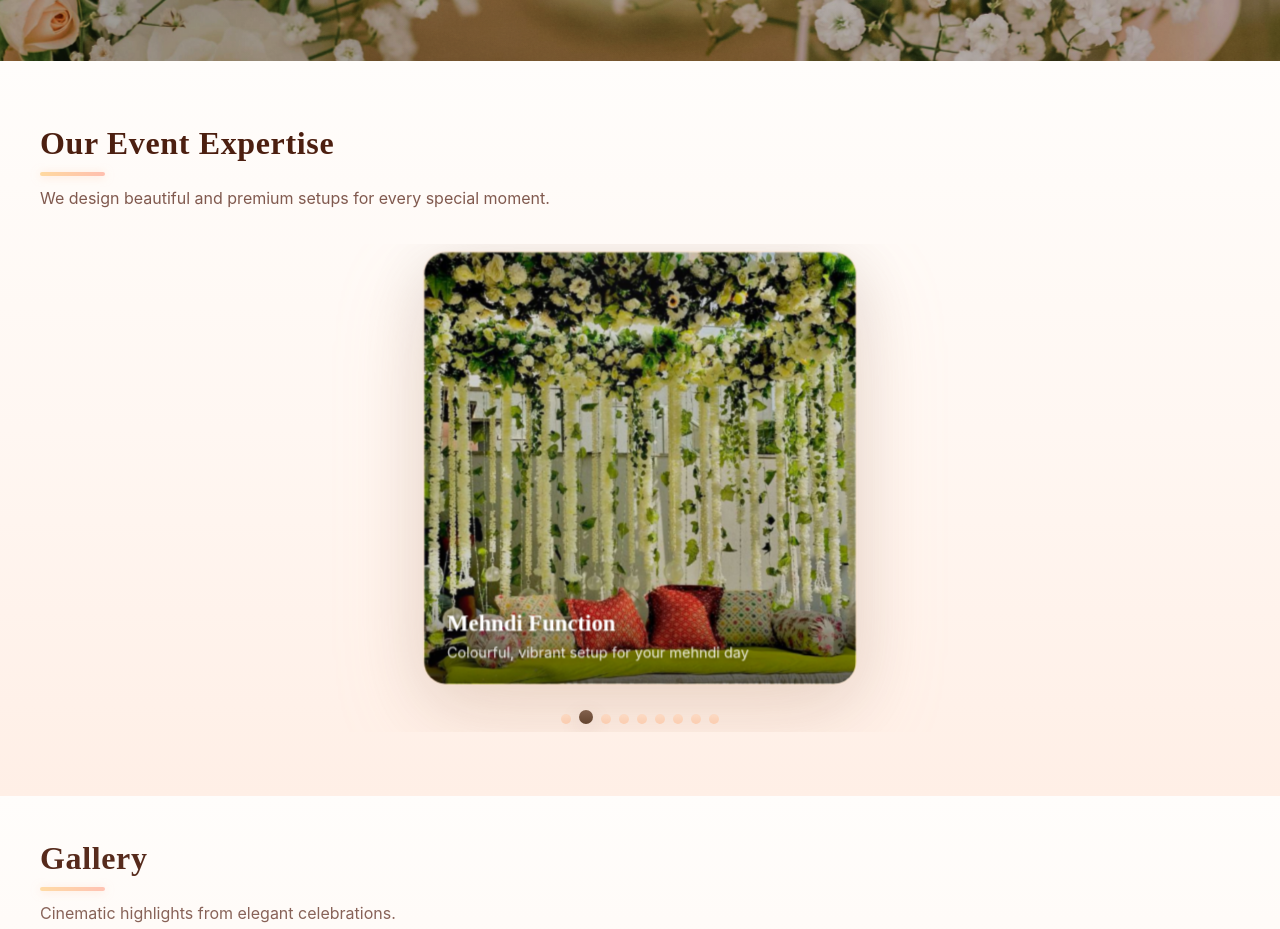
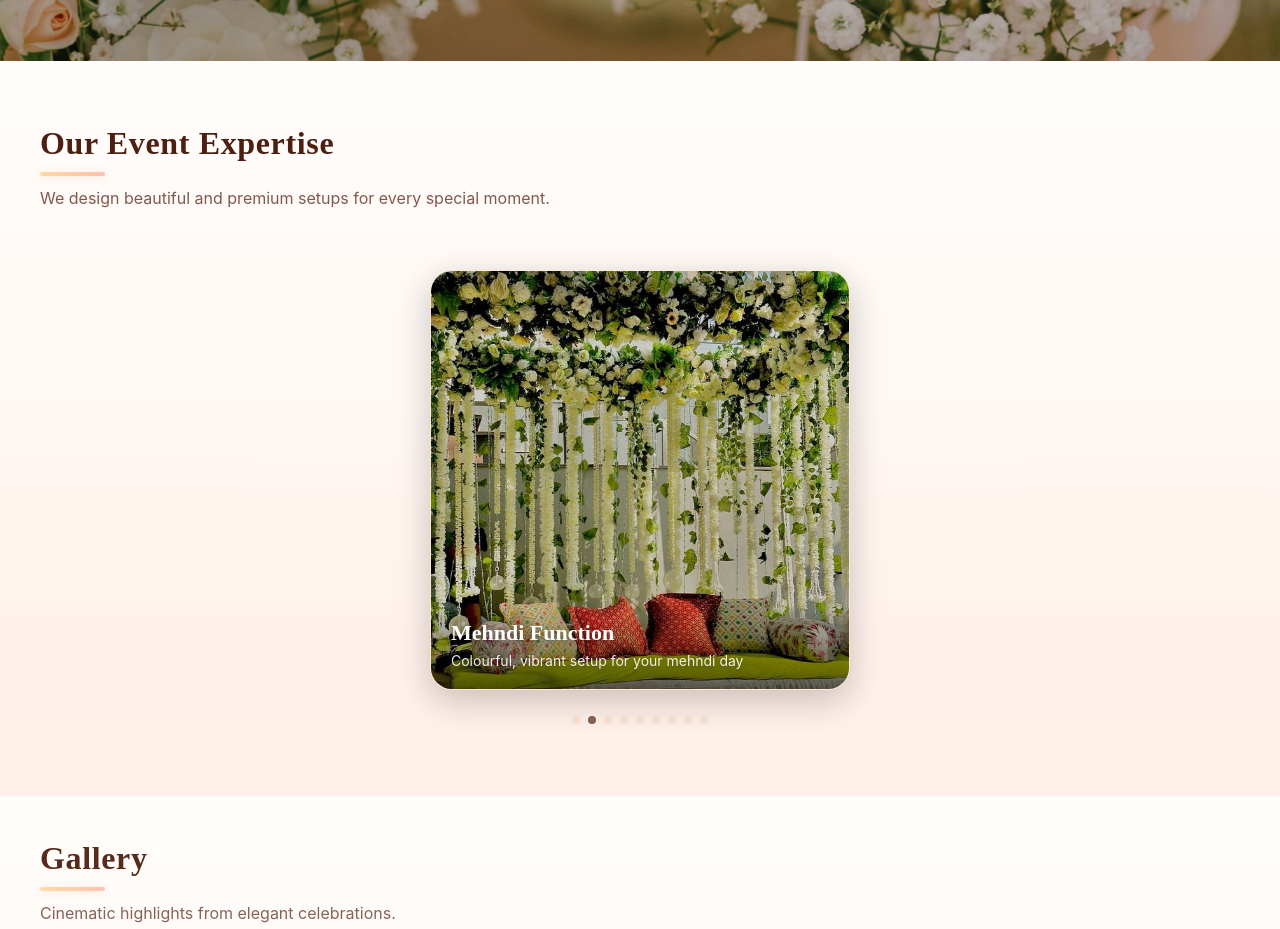
Before and after one commit to HemantSonare/DivineEventsApp, a Next.js app: page / in a window 1280 px wide. Shown: the part 700-1629 px from the top of the page. Built offline with nearby package versions, Linux system fonts and the light colour scheme.

Commit message:
Update globals.css

```diff
--- a/styles/globals.css
+++ b/styles/globals.css
@@ -1019,172 +1019,3 @@ background: linear-gradient(
 .swiper-pagination-bullets {
   transform: translateY(20px); /* safe push */
 }
-
-
-/* ================= LUXURY EVENT CARD ANIMATION (ADD-ON) ================= */
-
-/* Respect user preference for reduced motion */
-@media (prefers-reduced-motion: reduce) {
-  .event-swipe-card,
-  .swiper-slide-active .event-swipe-card,
-  .event-swipe-card::after {
-    animation: none !important;
-    transition: none !important;
-  }
-}
-
-/* subtle base polish for all cards */
-.event-swipe-card {
-  will-change: transform, box-shadow, filter;
-  transform-origin: center center;
-  transition: transform 450ms cubic-bezier(.2,.9,.2,1), box-shadow 400ms ease, filter 450ms ease;
-  border-radius: 22px;
-  /* make sure shine pseudo-element sits above the background but below overlay */
-  position: relative;
-  z-index: 0;
-  overflow: hidden;
-}
-
-/* Ambient warm glow (rest state) */
-.event-swipe-card {
-  box-shadow:
-    0 10px 30px rgba(255, 210, 180, 0.12),
-    0 6px 18px rgba(255, 180, 140, 0.08),
-    inset 0 1px 0 rgba(255,255,255,0.02);
-  filter: saturate(1.02) contrast(1.01);
-}
-
-/* Micro floating motion when hovered (desktop) */
-@media (hover:hover) {
-  .event-swipe-card:hover {
-    transform: translateY(-10px) scale(1.016) rotateZ(-0.3deg);
-    box-shadow:
-      0 26px 68px rgba(255, 200, 160, 0.22),
-      0 10px 30px rgba(255, 170, 120, 0.14);
-    filter: saturate(1.06) contrast(1.03);
-  }
-}
-
-/* Active (visible) slide — luxury stage */
-.swiper-slide-active .event-swipe-card {
-  transform: translateY(-8px) translateZ(0) scale(1.03);
-  z-index: 6; /* bring forward */
-  box-shadow:
-    0 28px 80px rgba(255, 200, 160, 0.28),
-    0 12px 32px rgba(255, 170, 120, 0.18),
-    inset 0 1px 0 rgba(255,255,255,0.04);
-  filter: drop-shadow(0 10px 30px rgba(0,0,0,0.12)) saturate(1.06);
-  transition: transform 700ms cubic-bezier(.2,.9,.2,1), box-shadow 700ms cubic-bezier(.2,.9,.2,1), filter 700ms ease;
-}
-
-/* Soft continuous float for active slide (slow, premium) */
-@keyframes luxuryFloat {
-  0%   { transform: translateY(-8px) translateZ(0) scale(1.03); }
-  50%  { transform: translateY(-12px) translateZ(0) scale(1.032); }
-  100% { transform: translateY(-8px) translateZ(0) scale(1.03); }
-}
-.swiper-slide-active .event-swipe-card {
-  animation: luxuryFloat 9s ease-in-out infinite both;
-}
-
-/* Chrome / Rose-gold Shimmer Sweep (pseudo element) */
-.event-swipe-card::after{
-  content: "";
-  position: absolute;
-  left: -40%;
-  top: -40%;
-  width: 60%;
-  height: 180%;
-  transform: rotate(18deg);
-  pointer-events: none;
-  mix-blend-mode: screen;
-  opacity: 0;
-  background: linear-gradient(
-    90deg,
-    rgba(255,255,255,0) 0%,
-    rgba(255,255,255,0.30) 30%,
-    rgba(255,236,220,0.28) 45%,
-    rgba(255,255,255,0.20) 52%,
-    rgba(255,255,255,0) 90%
-  );
-  filter: blur(14px) saturate(120%);
-  transition: opacity 750ms ease, left 1200ms ease;
-}
-
-/* Trigger a gentle shimmer on hover and periodically when active */
-@media (hover:hover) {
-  .event-swipe-card:hover::after {
-    left: 120%;
-    opacity: 0.14;
-  }
-}
-
-/* Periodic, subtle sweep only for active card (not too often) */
-@keyframes shimmerSweep {
-  0%   { left: -60%; opacity: 0; }
-  18%  { opacity: 0.10; }
-  50%  { left: 120%; opacity: 0.16; }
-  90%  { opacity: 0.04; }
-  100% { left: 140%; opacity: 0; }
-}
-.swiper-slide-active .event-swipe-card::after {
-  animation: shimmerSweep 12s ease-in-out infinite 1.6s;
-}
-
-/* Subtle inner bevel/shine at top edge (luxury bezel) */
-.event-swipe-card::before {
-  content: "";
-  position: absolute;
-  inset: 0;
-  pointer-events: none;
-  border-radius: inherit;
-  background: linear-gradient(180deg, rgba(255,255,255,0.04), rgba(255,255,255,0));
-  mix-blend-mode: overlay;
-  z-index: 2;
-}
-
-/* ensure overlay text stays above everything */
-.event-overlay {
-  position: absolute;
-  z-index: 5;
-  bottom: 0;
-  width: 100%;
-  padding: 22px;
-  color: #fff;
-  text-shadow: 0 6px 22px rgba(0,0,0,0.45);
-}
-
-/* active overlay micro animation */
-@keyframes overlayEntrance {
-  from { transform: translateY(18px); opacity: 0; }
-  to   { transform: translateY(0); opacity: 1; }
-}
-.swiper-slide-active .event-overlay {
-  animation: overlayEntrance 900ms cubic-bezier(.2,.9,.2,1) both;
-}
-
-/* optional: accent border pulse when active */
-@keyframes borderPulse {
-  0% { box-shadow: 0 28px 80px rgba(255,200,160,0.20); }
-  50% { box-shadow: 0 36px 100px rgba(255,200,160,0.28); }
-  100% { box-shadow: 0 28px 80px rgba(255,200,160,0.20); }
-}
-.swiper-slide-active .event-swipe-card {
-  animation: luxuryFloat 9s ease-in-out infinite both, borderPulse 18s ease-in-out infinite 0.2s;
-}
-
-/* small tweak: make pagination slightly larger to match premium feel */
-.swiper-pagination-bullet {
-  width: 10px !important;
-  height: 10px !important;
-  opacity: 0.6 !important;
-  background: linear-gradient(180deg, rgba(255,210,180,0.95), rgba(255,185,140,0.9)) !important;
-  transform: translateY(0);
-}
-.swiper-pagination-bullet-active {
-  width: 14px !important;
-  height: 14px !important;
-  opacity: 1 !important;
-  background: linear-gradient(180deg, rgba(130,97,77,1), rgba(100,68,46,1)) !important;
-  box-shadow: 0 6px 20px rgba(130,97,77,0.18) !important;
-}
```
